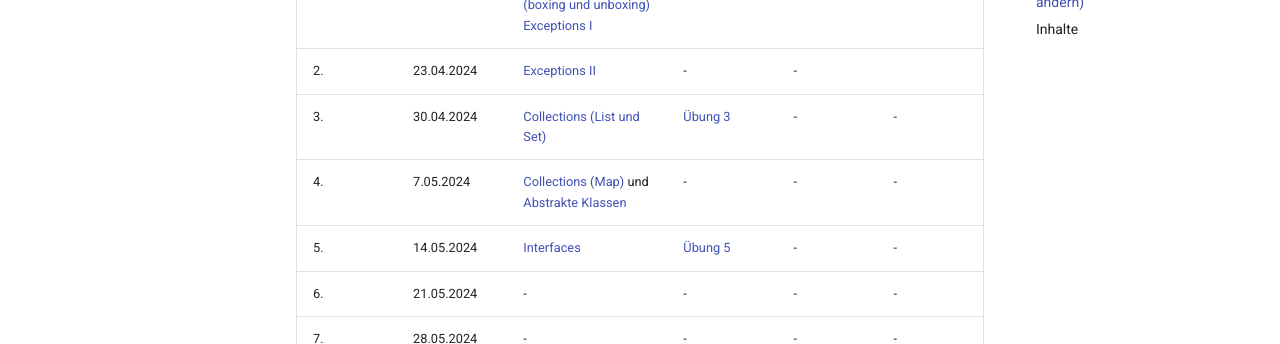
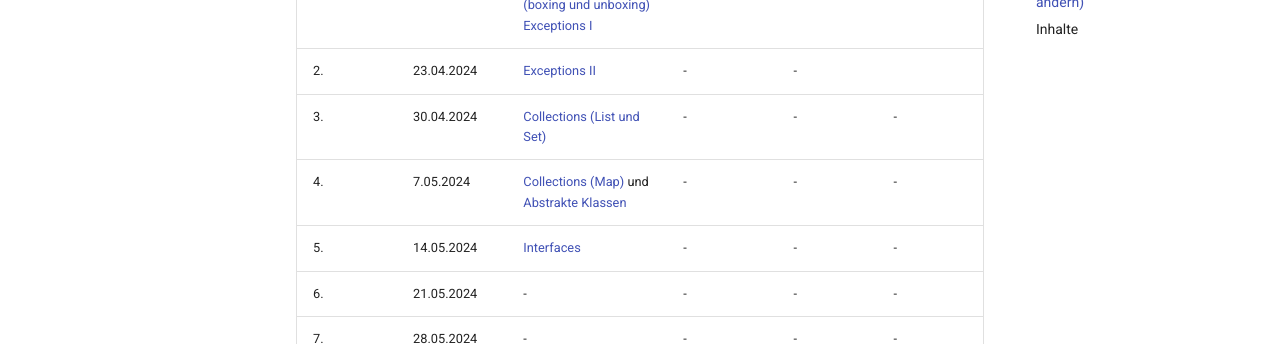
Before and after one commit to vrpntngr/programmieren2, an MkDocs documentation site: the page built from docs/index.md, in a window 1280 px wide and 900 px high, scrolled down 2647 px. Shown: the part 151-495 px from the top of the window. Built offline with MkDocs 1.6.1 and Material for MkDocs 9.7.7, drawn with Linux system fonts in a browser that asks for light colours; comment, search, counter and statistics services are not loaded.

Commit message:
delete uebungen from index

```diff
--- a/docs/index.md
+++ b/docs/index.md
@@ -44,9 +44,9 @@ Nachfolgend der vorläufige Wochenplan (wird angepasst).
 | 1.  | 9.04.2024                 | Organisatorisches, [Wiederholung](wiederholung.md#datentypen), [Aufzählungstypen](enum.md#aufzahlungstypen-enum) | -                                                          |  -                                             | -                  |
 | 1.  | 16.04.2024                | [Wrapper-Klassen (boxing und unboxing)](wrapper.md#wrapper-klassen)<br/>[Exceptions I](exceptions.md#exceptions)| [Übung 1](uebungen.md#ubung-1-wiederholung-und-codereview) | [Aufgabe 1](aufgaben.md#aufgabe-1-wurfelspiel) | 26.4.2024          |
 | 2.  | 23.04.2024                | [Exceptions II](exceptions.md#die-vererbungshierarchie-der-klasse-exception) | -                                                          | -                                              |                    |
-| 3.  | 30.04.2024                | [Collections (List und Set)](collections.md#collections) | [Übung 3](uebungen.md#ubung-3-exceptions)                  | -                                              | -                  |
+| 3.  | 30.04.2024                | [Collections (List und Set)](collections.md#collections) | -                                                          | -                                              | -                  |
 | 4.  | 7.05.2024                 | [Collections (Map)](maps.md#maps) und [Abstrakte Klassen](abstrakt.md#abstrakte-klassen)| -                                                          | -                                              | -                  |
-| 5.  | 14.05.2024                | [Interfaces](interfaces.md#interfaces) | [Übung 5](uebungen.md#ubung-5-maps)                        | -                                              | -                  |
+| 5.  | 14.05.2024                | [Interfaces](interfaces.md#interfaces) | -                                                          | -                                              | -                  |
 | 6.  | 21.05.2024                | - | -                                                          | -                                              | -                  |
 | 7.  | 28.05.2024                | - | -                                                          | -                                              | -                  |
 | 8.  | 4.06.2024                 | - | -                                                          | -                                              | -                  |
```
Also changed, not shown: site/index.html, site/interfaces/index.html, site/search/search_index.json, 1 other file.
